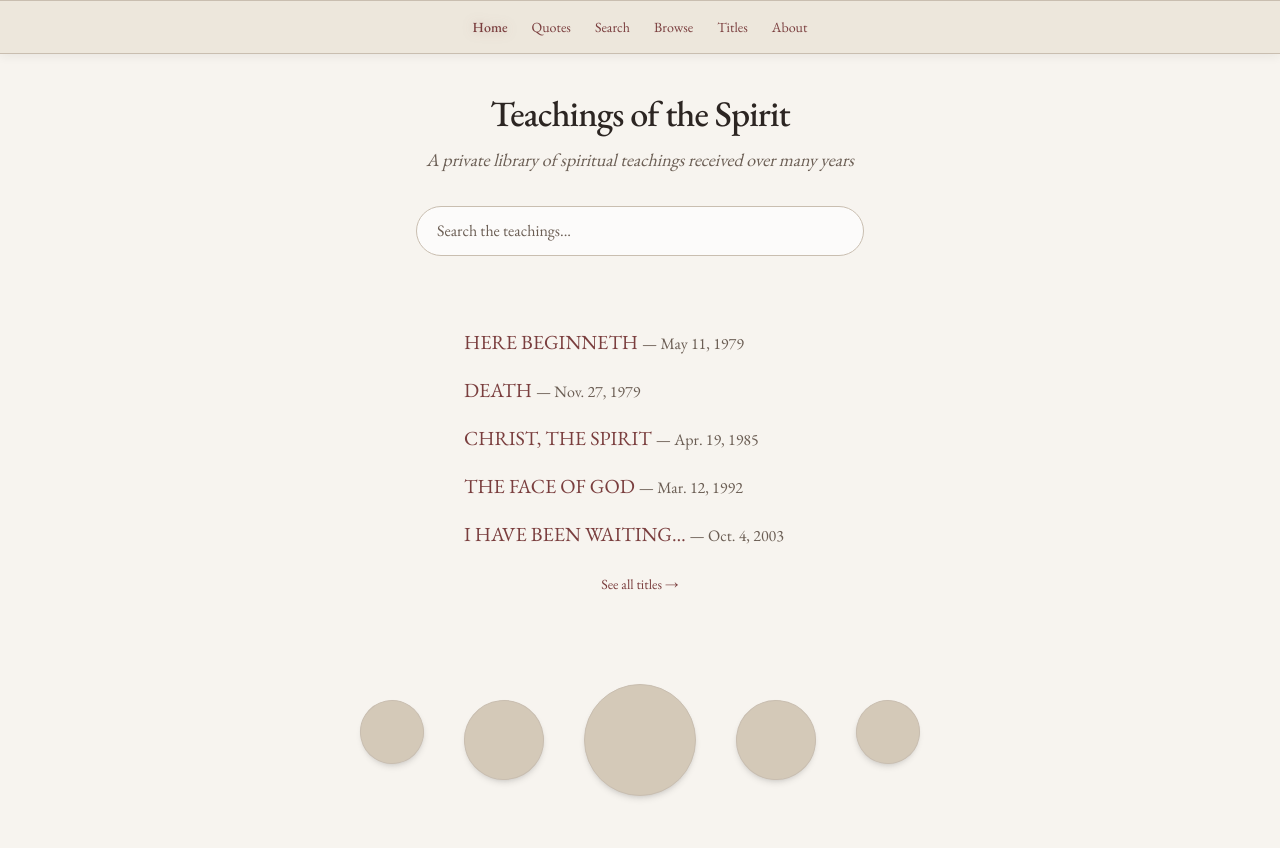
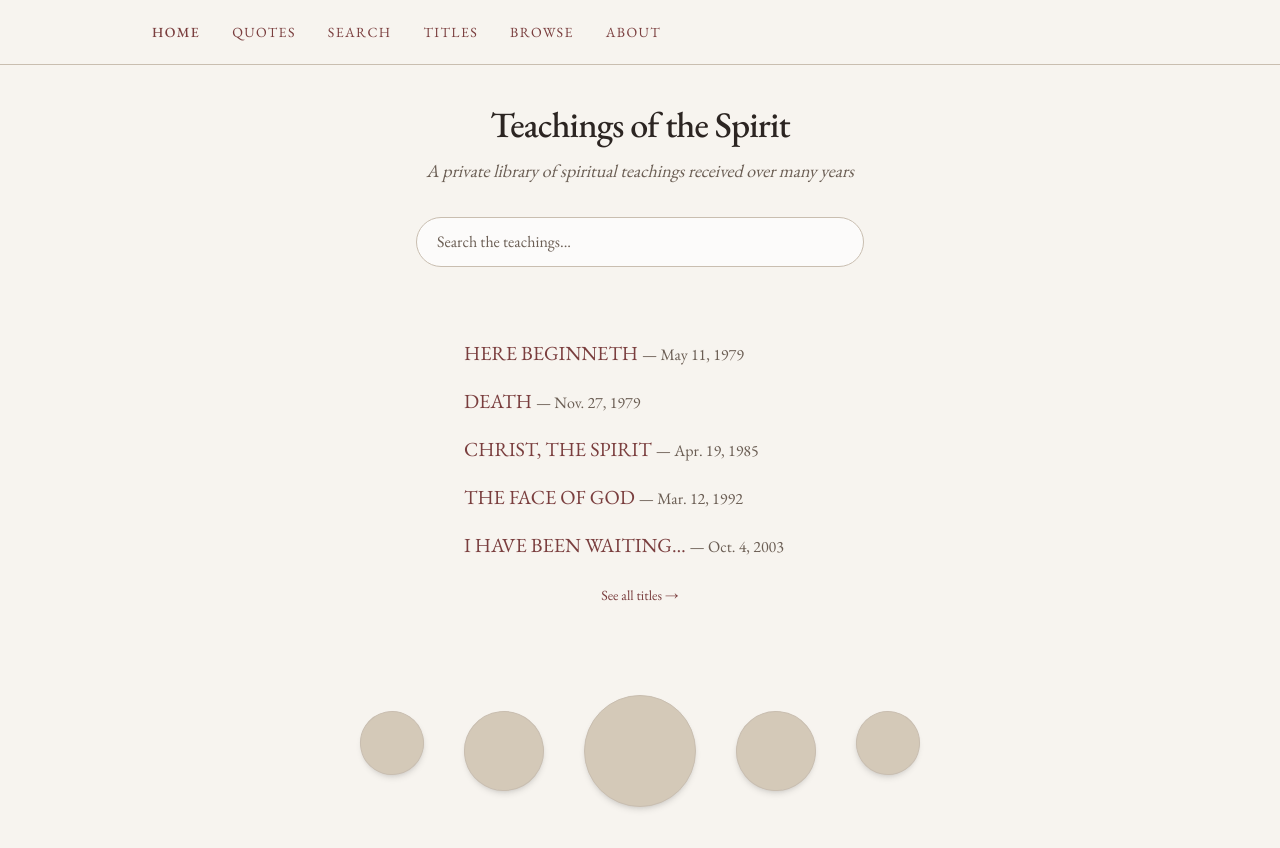
Before and after one commit to TeachingsoftheSpirit/teachings-of-the-spirit, a Next.js app: page / in a window 1280 px wide. Shown: the top 848 px of the page. Built offline with nearby package versions, Linux system fonts and the light colour scheme.

Commit message:
fix quotes navigation link

```diff
--- a/components/Header.tsx
+++ b/components/Header.tsx
@@ -1,32 +1,34 @@
+'use client'
+
 import Link from 'next/link'
 
 export default function Header({ active = 'home' }: { active?: string }) {
-  const links = [
-    { href: '/', label: 'Home', key: 'home' },
-    { href: '/quotes', label: 'Quotes', key: 'quotes' },
-    { href: '/search', label: 'Search', key: 'search' },
-    { href: '/browse', label: 'Browse', key: 'browse' },
-    { href: '/titles', label: 'Titles', key: 'titles' },
-    { href: '/about', label: 'About', key: 'about' },
-  ]
-
   return (
-    <nav className="sticky top-0 z-50 sticky-nav py-4">
-      <div className="max-w-3xl mx-auto px-6 flex flex-wrap justify-center gap-x-6 gap-y-2 text-sm">
-        {links.map((link) => (
-          <Link
-            key={link.key}
-            href={link.href}
-            className={
-              active === link.key
-                ? 'text-[#7A3E3E] font-medium drop-shadow-[0_0_6px_rgba(122,62,62,0.25)]'
-                : 'text-[#6B5E54] hover:text-[#7A3E3E] transition-colors'
-            }
-          >
-            {link.label}
-          </Link>
-        ))}
+    <header className="sticky top-0 bg-[#F7F4EF] border-b border-[#C9BEB0] z-50">
+      <div className="max-w-5xl mx-auto px-6">
+        <nav className="flex items-center justify-between h-16">
+          <div className="flex items-center gap-8 text-sm uppercase tracking-widest text-[#6B5E54]">
+            <Link href="/" className={`hover:text-[#2C2522] transition-colors ${active === 'home' ? 'text-[#2C2522] font-medium' : ''}`}>
+              Home
+            </Link>
+            <Link href="/quotes" className={`hover:text-[#2C2522] transition-colors ${active === 'quotes' ? 'text-[#2C2522] font-medium' : ''}`}>
+              Quotes
+            </Link>
+            <Link href="/search" className={`hover:text-[#2C2522] transition-colors ${active === 'search' ? 'text-[#2C2522] font-medium' : ''}`}>
+              Search
+            </Link>
+            <Link href="/titles" className={`hover:text-[#2C2522] transition-colors ${active === 'titles' ? 'text-[#2C2522] font-medium' : ''}`}>
+              Titles
+            </Link>
+            <Link href="/browse" className={`hover:text-[#2C2522] transition-colors ${active === 'browse' ? 'text-[#2C2522] font-medium' : ''}`}>
+              Browse
+            </Link>
+            <Link href="/about" className={`hover:text-[#2C2522] transition-colors ${active === 'about' ? 'text-[#2C2522] font-medium' : ''}`}>
+              About
+            </Link>
+          </div>
+        </nav>
       </div>
-    </nav>
+    </header>
   )
 }
```
